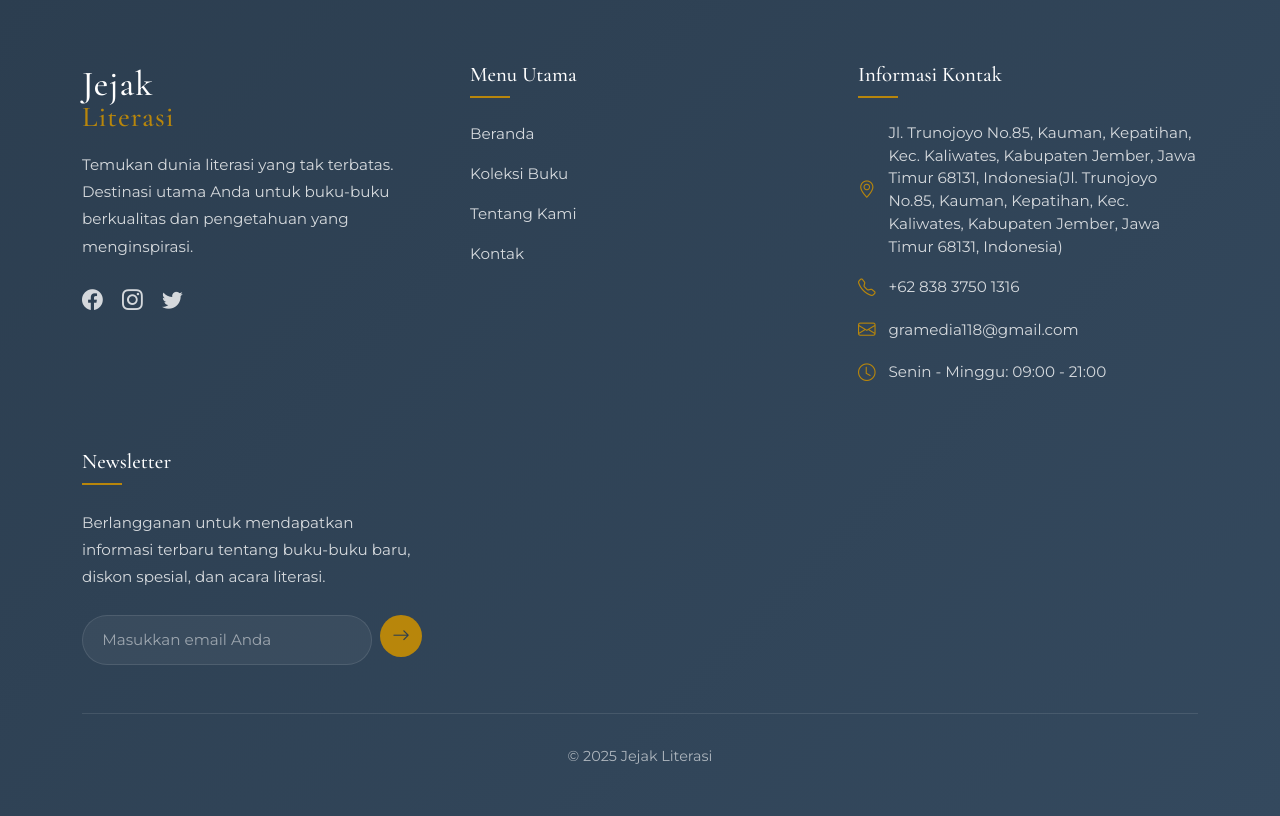
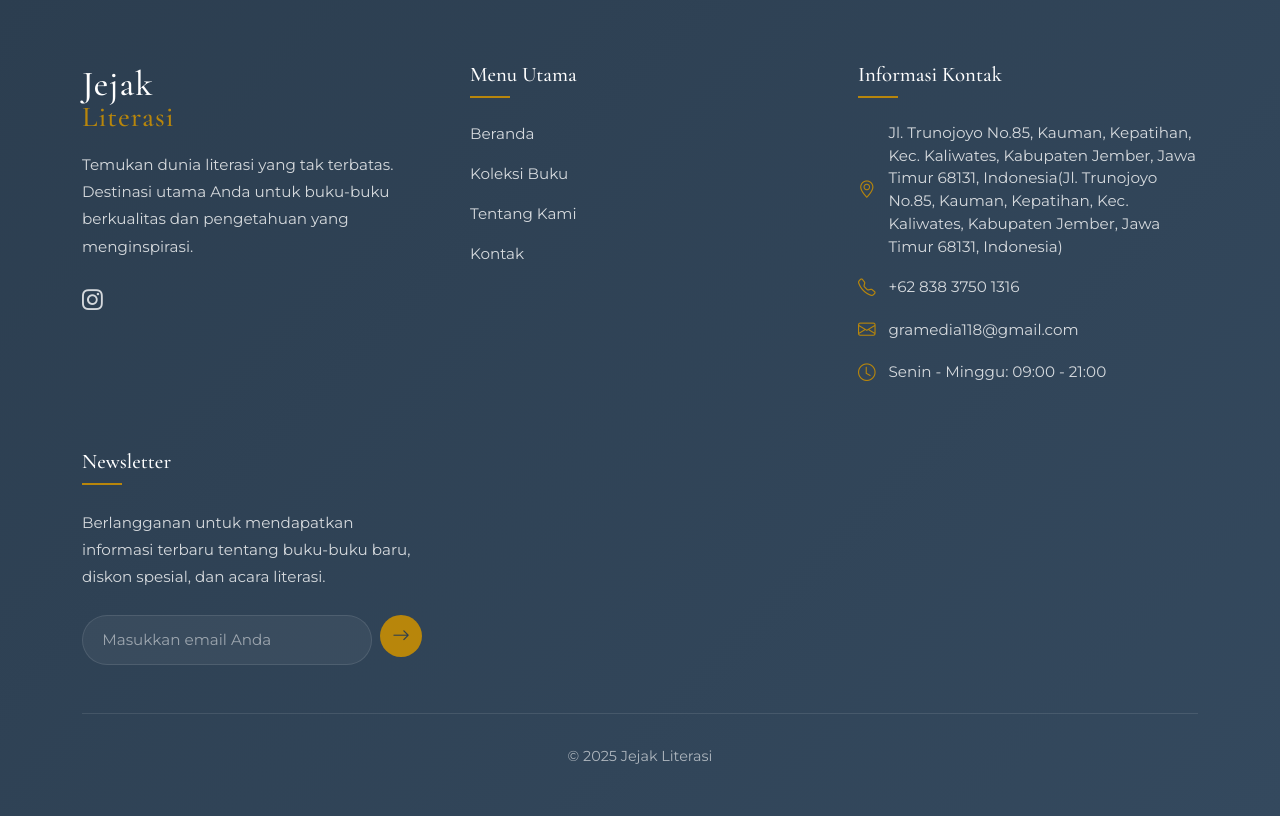
Before and after one commit to ditftyyy/bookstore, a PHP site: page /index.php in a window 1280 px wide. Shown: the part 5259-6075 px from the top of the page. Run offline with PHP 8.4, Linux system fonts and the light colour scheme; data that the repository does not hold is empty.

Commit message:
update footer php

```diff
--- a/footer.php
+++ b/footer.php
@@ -6,10 +6,7 @@
                 <h3 class="footer-title">Jejak<span>Literasi</span></h3>
                 <p class="footer-text">Temukan dunia literasi yang tak terbatas. Destinasi utama Anda untuk buku-buku berkualitas dan pengetahuan yang menginspirasi.</p>
                 <div class="social-links">
-                    <a href="#" class="social-link"><i class="bi bi-facebook"></i></a>
                     <a href="#" class="social-link"><i class="bi bi-instagram"></i></a>
-                    <a href="#" class="social-link"><i class="bi bi-twitter"></i></a>
-                    <a href="#" class="social-link"><i class="bi bi-goodreads"></i></a>
                 </div>
             </div>
             <div class="footer-section">
```
